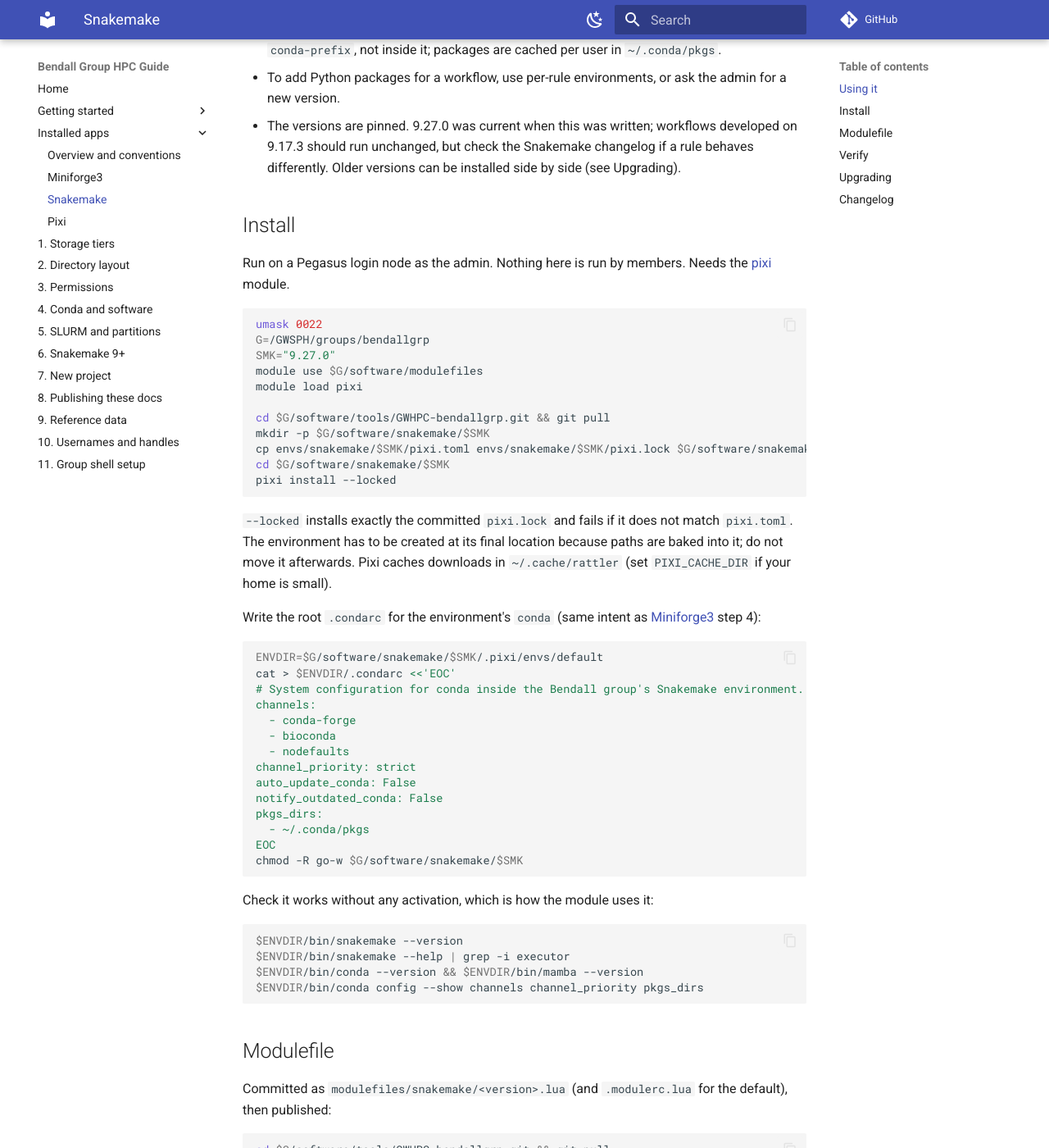
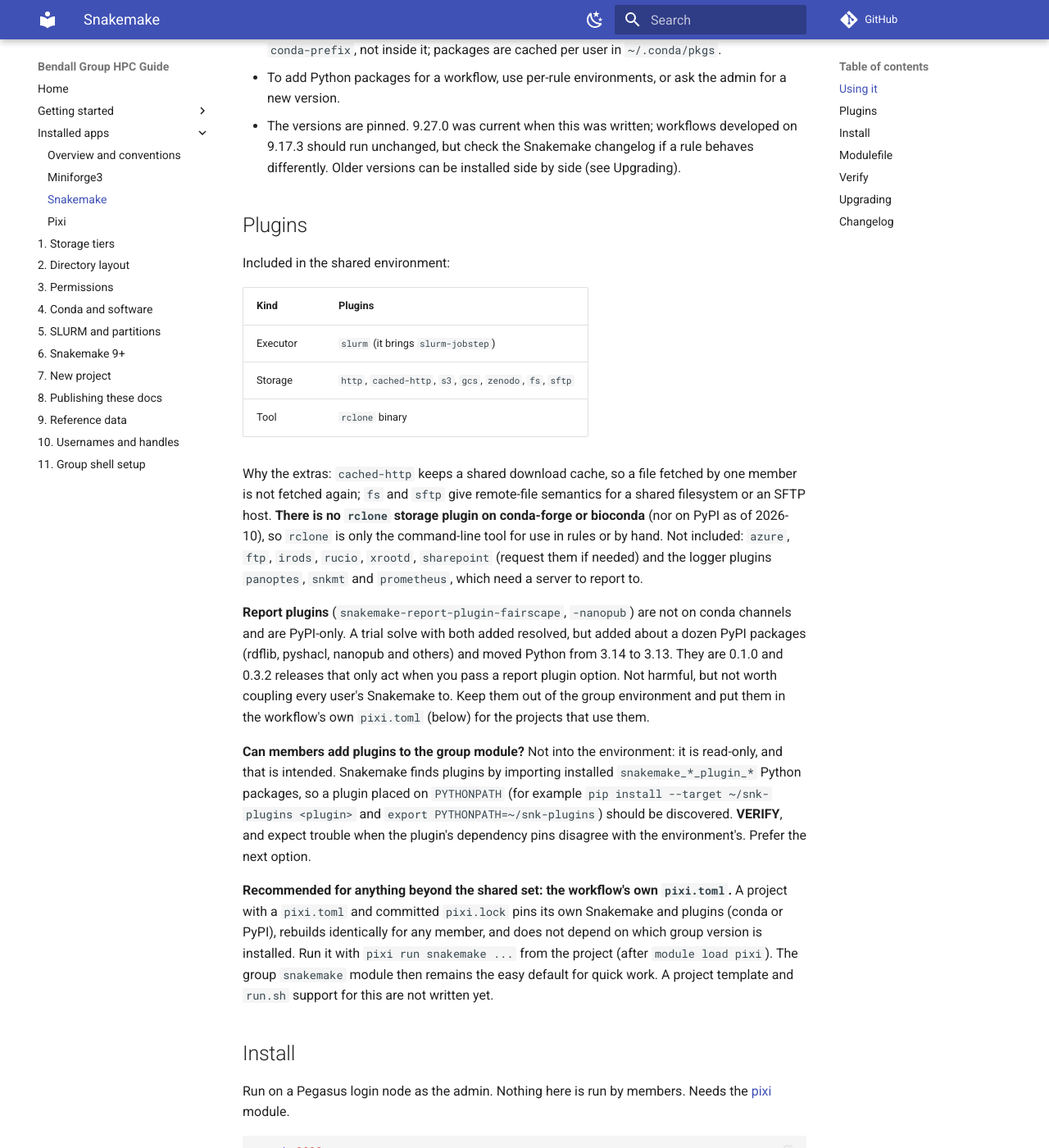
Before and after one commit to bendall-lab/GWHPC-bendallgrp, an MkDocs documentation site: the page built from docs/apps/snakemake.md, in a window 1280 px wide and 1400 px high, scrolled down 1008 px. Shown: the whole window at 82% size. Built offline with MkDocs 1.6.1 and Material for MkDocs 9.7.7, drawn with Linux system fonts in a browser that asks for light colours; comment, search, counter and statistics services are not loaded; some of the changed text lies outside the part shown.

Commit message:
Snakemake env: add storage plugins and rclone; document plugins and workflow pixi.toml
Co-Authored-By: Claude Sonnet 5.5 <noreply@anthropic.com>

```diff
--- a/docs/apps/snakemake.md
+++ b/docs/apps/snakemake.md
@@ -1,6 +1,6 @@
 # Snakemake (shared pixi environment)
 
-- **What it is:** the Snakemake workflow manager, https://snakemake.readthedocs.io, with `snakemake-executor-plugin-slurm`, `conda` and `mamba`, as in [Snakemake 9+ workflows](../06-snakemake.md). Snakemake's documentation recommends installing it with [pixi](pixi.md), so the install is a locked pixi project.
+- **What it is:** the Snakemake workflow manager, https://snakemake.readthedocs.io, with `snakemake-executor-plugin-slurm`, storage plugins (see [Plugins](#plugins)), `conda` and `mamba`, as in [Snakemake 9+ workflows](../06-snakemake.md). Snakemake's documentation recommends installing it with [pixi](pixi.md), so the install is a locked pixi project.
 - **Module:** `snakemake/<version>`
 - **Install tree:** `/GWSPH/groups/bendallgrp/software/snakemake/<version>/` (`pixi.toml`, `pixi.lock`, and the environment in `.pixi/envs/default`); read-only for members
 - **Recipe in this repository:** `envs/snakemake/<version>/pixi.toml` and `pixi.lock`
@@ -24,6 +24,24 @@ Caveats:
 - The base environment is read-only. Rule environments are created by Snakemake under `conda-prefix`, not inside it; packages are cached per user in `~/.conda/pkgs`.
 - To add Python packages for a workflow, use per-rule environments, or ask the admin for a new version.
 - The versions are pinned. 9.27.0 was current when this was written; workflows developed on 9.17.3 should run unchanged, but check the Snakemake changelog if a rule behaves differently. Older versions can be installed side by side (see Upgrading).
+
+## Plugins
+
+Included in the shared environment:
+
+| Kind | Plugins |
+|---|---|
+| Executor | `slurm` (it brings `slurm-jobstep`) |
+| Storage | `http`, `cached-http`, `s3`, `gcs`, `zenodo`, `fs`, `sftp` |
+| Tool | `rclone` binary |
+
+Why the extras: `cached-http` keeps a shared download cache, so a file fetched by one member is not fetched again; `fs` and `sftp` give remote-file semantics for a shared filesystem or an SFTP host. **There is no `rclone` storage plugin on conda-forge or bioconda** (nor on PyPI as of 2026-10), so `rclone` is only the command-line tool for use in rules or by hand. Not included: `azure`, `ftp`, `irods`, `rucio`, `xrootd`, `sharepoint` (request them if needed) and the logger plugins `panoptes`, `snkmt` and `prometheus`, which need a server to report to.
+
+**Report plugins** (`snakemake-report-plugin-fairscape`, `-nanopub`) are not on conda channels and are PyPI-only. A trial solve with both added resolved, but added about a dozen PyPI packages (rdflib, pyshacl, nanopub and others) and moved Python from 3.14 to 3.13. They are 0.1.0 and 0.3.2 releases that only act when you pass a report plugin option. Not harmful, but not worth coupling every user's Snakemake to. Keep them out of the group environment and put them in the workflow's own `pixi.toml` (below) for the projects that use them.
+
+**Can members add plugins to the group module?** Not into the environment: it is read-only, and that is intended. Snakemake finds plugins by importing installed `snakemake_*_plugin_*` Python packages, so a plugin placed on `PYTHONPATH` (for example `pip install --target ~/snk-plugins <plugin>` and `export PYTHONPATH=~/snk-plugins`) should be discovered. **VERIFY**, and expect trouble when the plugin's dependency pins disagree with the environment's. Prefer the next option.
+
+**Recommended for anything beyond the shared set: the workflow's own `pixi.toml`.** A project with a `pixi.toml` and committed `pixi.lock` pins its own Snakemake and plugins (conda or PyPI), rebuilds identically for any member, and does not depend on which group version is installed. Run it with `pixi run snakemake ...` from the project (after `module load pixi`). The group `snakemake` module then remains the easy default for quick work. A project template and `run.sh` support for this are not written yet.
 
 ## Install <version>
 
```
Also changed, not shown: 2 other files.
